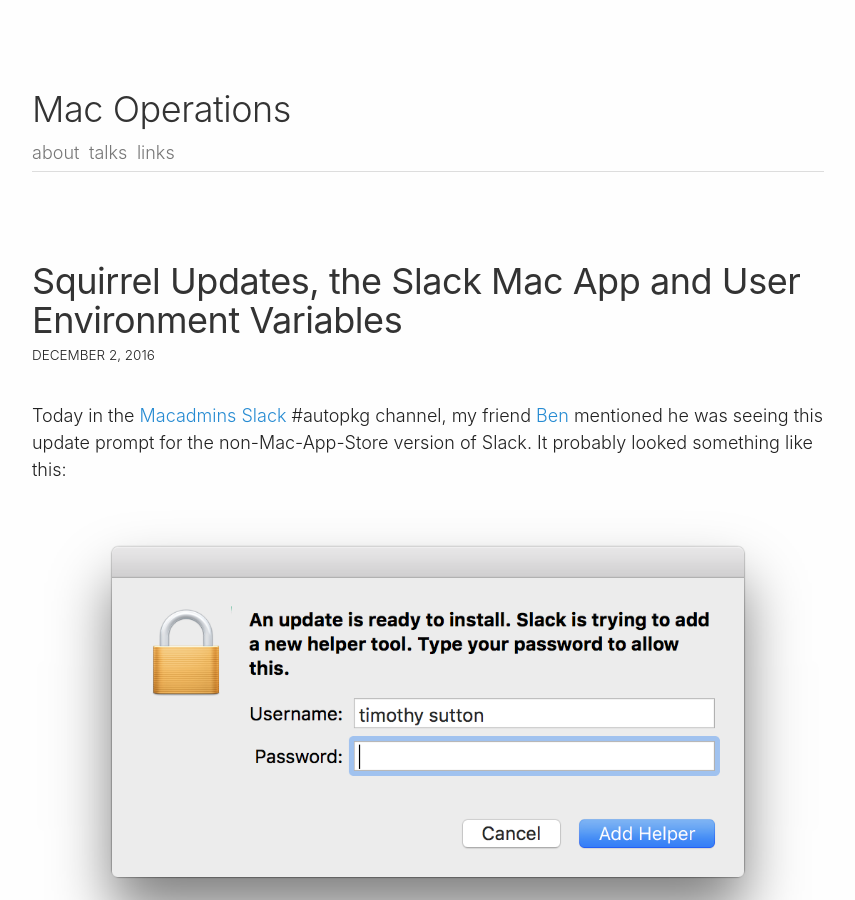
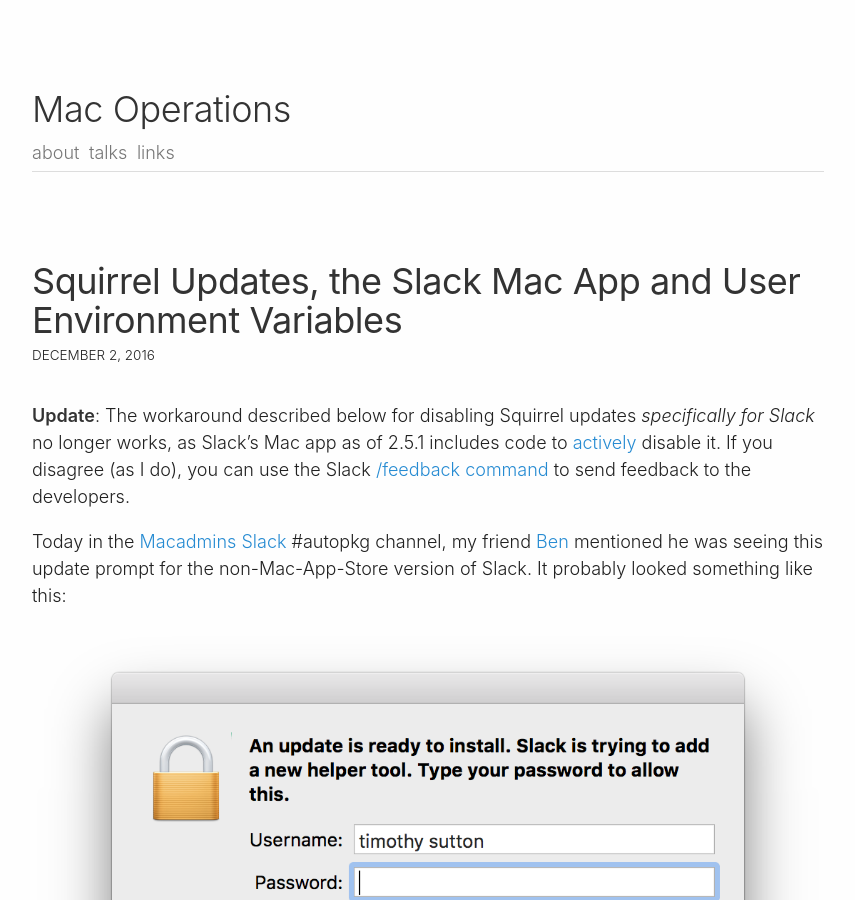
Before and after one commit to timsutton/macops.ca, a Jekyll site: the page built from _posts/2016-12-02-disabling-squirrel-updates.md, in a window 1280 px wide and 900 px high. Shown: the whole window, without its empty margins (212-1067 px from the left). Built offline with Jekyll 4.4.1, drawn with Linux system fonts in a browser that asks for light colours; some web fonts are replaced; Markdown is read by kramdown in place of the engine named in the settings; comment, search, counter and statistics services are not loaded.

Commit message:
Add update about Slack 2.5.1

```diff
--- a/_posts/2016-12-02-disabling-squirrel-updates.md
+++ b/_posts/2016-12-02-disabling-squirrel-updates.md
@@ -3,6 +3,8 @@
 layout: post
 title: Squirrel Updates, the Slack Mac App and User Environment Variables
 ---
+
+**Update**: The workaround described below for disabling Squirrel updates _specifically for Slack_ no longer works, as Slack's Mac app as of 2.5.1 includes code to [actively](https://github.com/Squirrel/Squirrel.Mac/issues/192#issuecomment-285703068) disable it. If you disagree (as I do), you can use the Slack [/feedback command](https://get.slack.help/hc/en-us/articles/201259356-Slash-commands) to send feedback to the developers.
 
 Today in the [Macadmins Slack](https://macadmins.herokuapp.com/) #autopkg channel, my friend [Ben](https://twitter.com/fuzzylogiq) mentioned he was seeing this update prompt for the non-Mac-App-Store version of Slack. It probably looked something like this:
 
```
